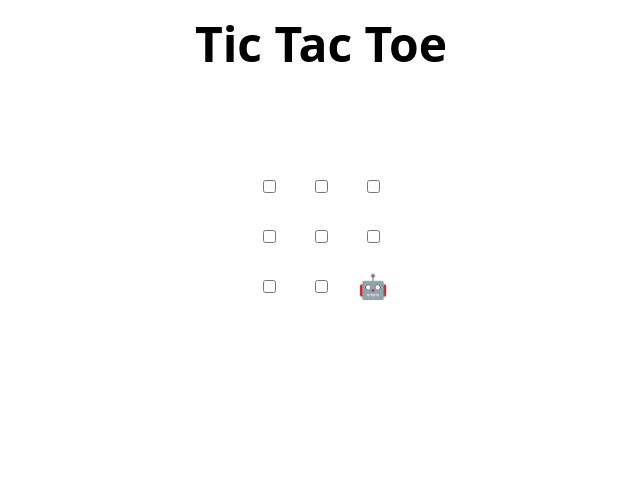
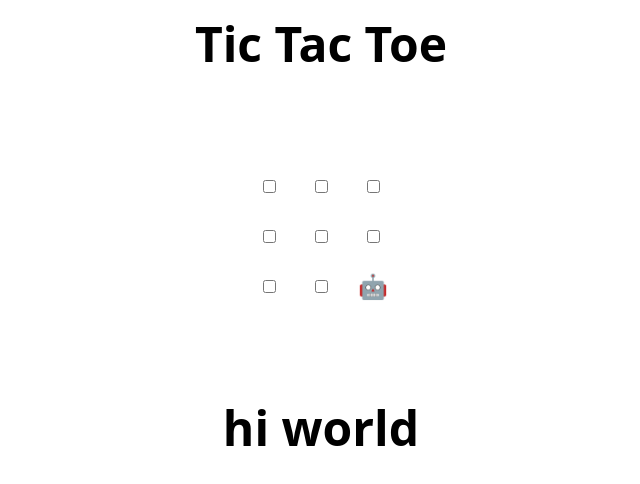
Before and after one commit to bcuz/skills-review-pull-requests, a plain HTML site: page index.html in a window 1280 px wide. Shown: the whole page, without its empty margins (319-959 px from the left). Drawn offline with Linux system fonts and the light colour scheme.

Commit message:
Update index.html

```diff
--- a/index.html
+++ b/index.html
@@ -47,7 +47,7 @@
   </tr>
 </table>
 
-<h2 hidden>Game over, refresh to play again 🧑‍💻 🤖!</h2>
+<h1>hi world</h1>
 
 <script>
   // Initialization
```
